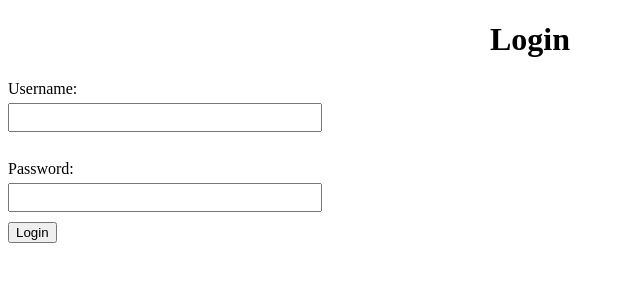
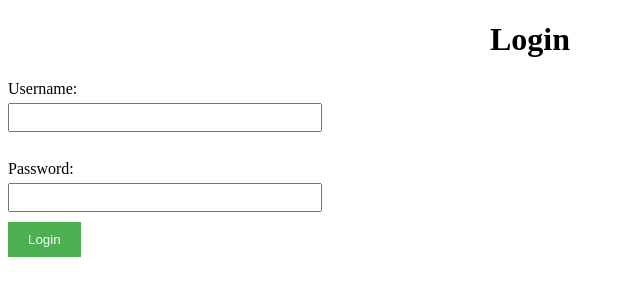
Before and after one commit to iamneo-production/cbfcbddf305677651bfdbccbfebeddone, a website: page public/index.html in a window 1280 px wide. Shown: the whole page, without its empty margins (0-640 px from the left). Drawn offline with Linux system fonts and the light colour scheme.

Commit message:
Backup Commit

```diff
--- a/public/style.css
+++ b/public/style.css
@@ -1,6 +1,6 @@
 .container{
     width:300px;
-    margin:20px auto;
+    margin:20px auto 20px;
 }
 
 label{
@@ -13,3 +13,11 @@ input{
     padding:5px;
     margin-bottom:10px;
 }
+
+.button{
+    padding: 10px 20px;
+    background-color: #4CAF50;
+    color: white;
+    border: none;
+    cursor:pointer;
+}
```
